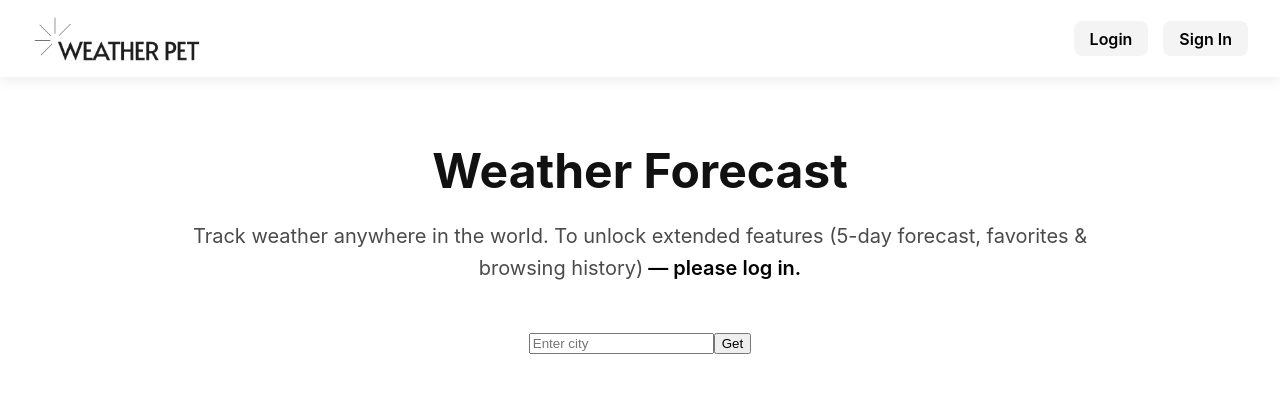
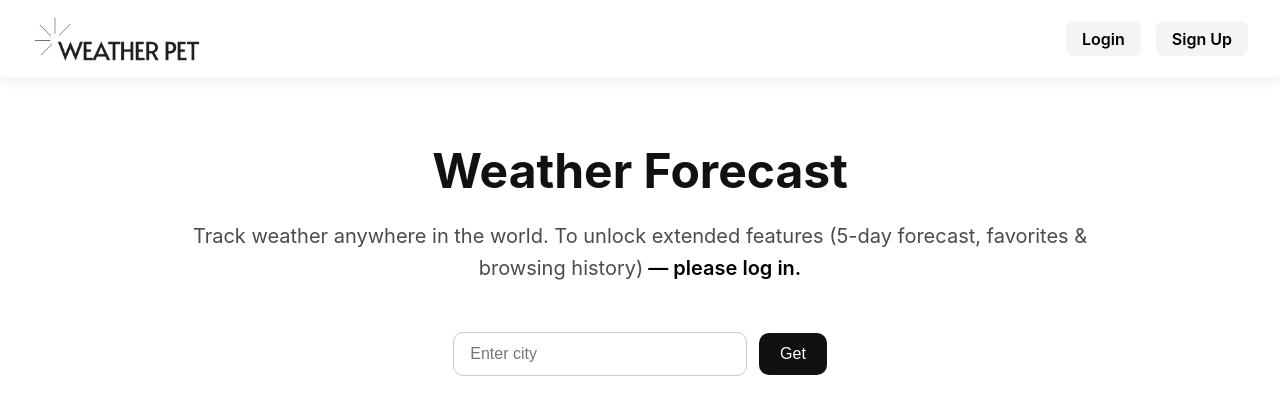
Before and after one commit to Luda-Modna/weather-app, a React (Create React App) app in the folder client/: page / in a window 1280 px wide. Shown: the top 414 px of the page. Built offline with nearby package versions, Linux system fonts and the light colour scheme.

Commit message:
Add styles input

```diff
--- a/client/src/components/Header/index.jsx
+++ b/client/src/components/Header/index.jsx
@@ -9,8 +9,12 @@ function Header () {
         <img className={styles.logo} src='./logo.png' alt='logo' />
       </Link>
       <nav className={styles.navHeader}>
-        <NavLink className={styles.bttn} to='/login'>Login</NavLink>
-        <NavLink className={styles.bttn} to='/signin'>Sign In</NavLink>
+        <NavLink className={styles.bttn} to='/login'>
+          Login
+        </NavLink>
+        <NavLink className={styles.bttn} to='/signup'>
+          Sign Up
+        </NavLink>
       </nav>
     </header>
   );
--- /dev/null
+++ b/client/src/components/Input/Input.module.sass
@@ -0,0 +1,36 @@
+.container
+  display: flex
+  justify-content: center
+  align-items: center
+  gap: 12px
+  margin-top: 2rem
+
+.input
+  padding: 0.75rem 1rem
+  font-size: 1rem
+  border-radius: 10px
+  border: 1px solid #ccc
+  width: 260px
+  outline: none
+  transition: border-color 0.2s, box-shadow 0.2s
+
+  &:focus
+    border-color: #222
+    box-shadow: 0 0 0 2px rgba(0, 0, 0, 0.15)
+
+.bttnInput
+  padding: 0.75rem 1.3rem
+  font-size: 1rem
+  background: #111
+  color: #fff
+  border: none
+  border-radius: 10px
+  cursor: pointer
+  transition: background 0.2s, transform 0.2s
+
+  &:hover
+    background: #000
+    transform: translateY(-2px)
+
+  &:active
+    transform: translateY(0)
--- a/client/src/components/Input/index.jsx
+++ b/client/src/components/Input/index.jsx
@@ -1,6 +1,7 @@
 import { useState } from 'react';
 import { getWeatherThunk } from './../../store/slices/weatherSlice';
 import { useDispatch } from 'react-redux';
+import styles from './Input.module.sass';
 
 function Input () {
   const dispatch = useDispatch();
@@ -20,16 +21,17 @@ function Input () {
   };
 
   return (
-    <>
+    <div className={styles.container}>
       <input
+        className={styles.input}
         type='text'
         value={city}
         placeholder='Enter city'
         onChange={e => setCity(e.target.value)}
         onKeyDown={handleKeyDown}
       />
-      <button onClick={handleSearch}>Get</button>
-    </>
+      <button className={styles.bttnInput} onClick={handleSearch}>Get</button>
+    </div>
   );
 }
 
```
